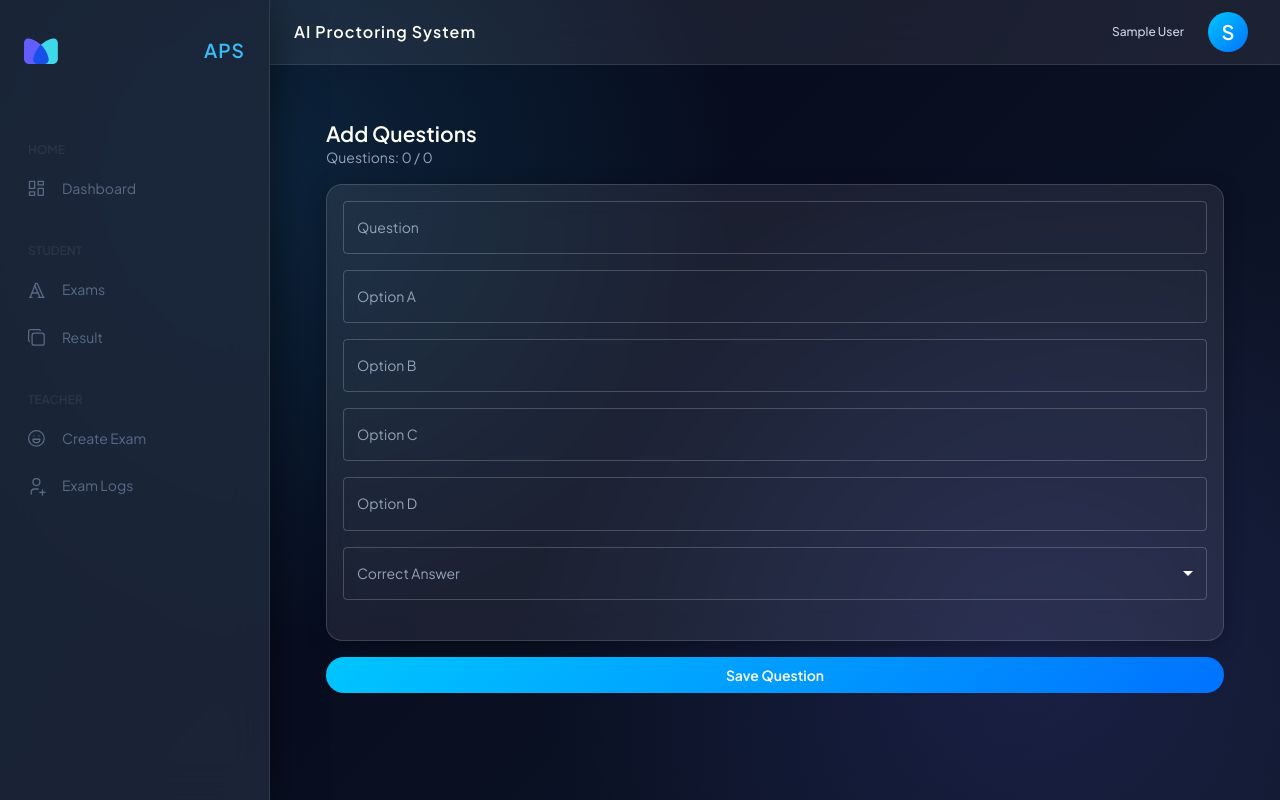
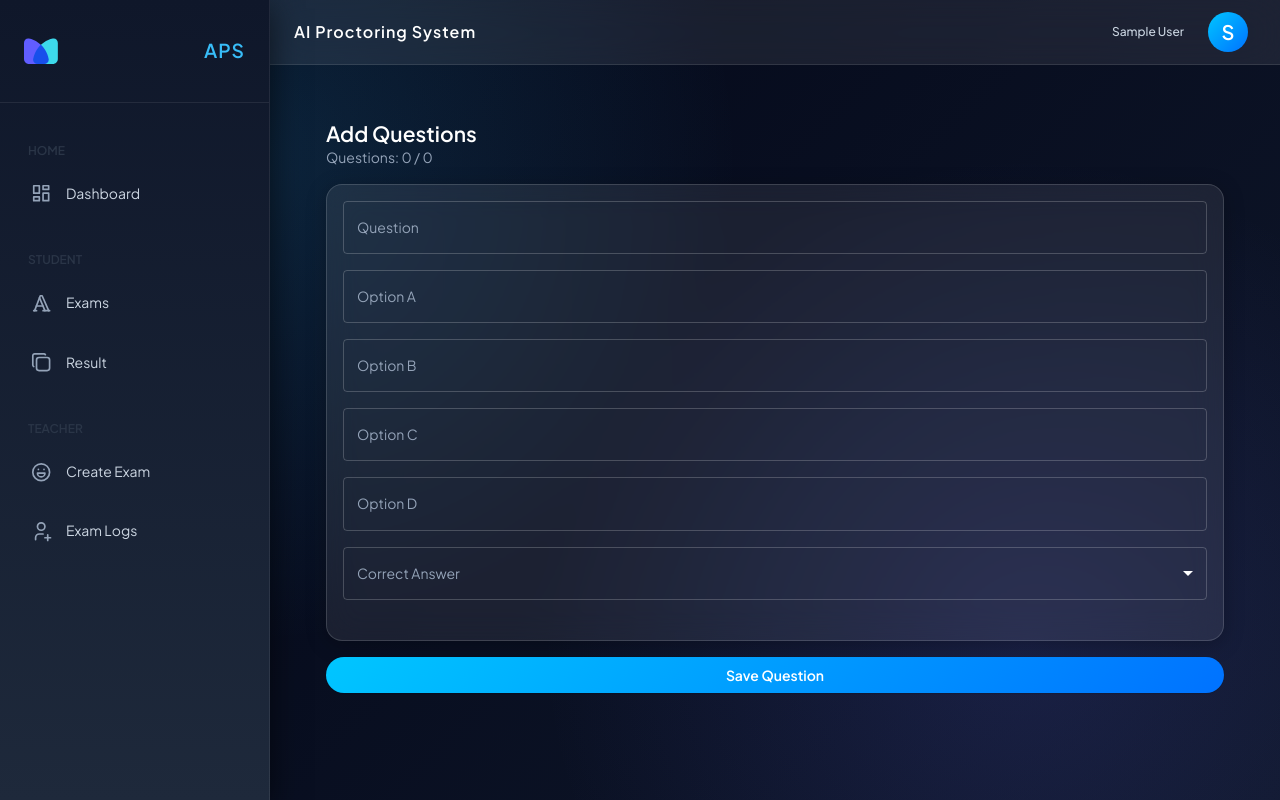
Before and after one commit to pavan18b/AI_Monitoring_System, a React (Create React App) app in the folder frontend/: page /add-questions in a window 1280 px wide. Built offline with nearby package versions, Linux system fonts and the light colour scheme; sample sign-in values are in the browser's storage.

Commit message:
premium sidebar UI upgrade

```diff
--- a/frontend/src/layouts/full/sidebar/NavItem/index.js
+++ b/frontend/src/layouts/full/sidebar/NavItem/index.js
@@ -1,40 +1,52 @@
-import React from 'react';
-import PropTypes from 'prop-types';
-import { NavLink } from 'react-router-dom';
-// mui imports
+import React from "react";
+import PropTypes from "prop-types";
+import { NavLink } from "react-router-dom";
+
+// MUI
 import {
   ListItemIcon,
   ListItem,
   List,
   styled,
   ListItemText,
-  useTheme
-} from '@mui/material';
+} from "@mui/material";
 
 const NavItem = ({ item, level, pathDirect, onClick }) => {
   const Icon = item.icon;
-  const theme = useTheme();
-  const itemIcon = <Icon stroke={1.5} size="1.3rem" />;
+  const itemIcon = <Icon stroke={1.8} size="1.4rem" />;
 
+  // 🔥 PREMIUM NEON STYLE
   const ListItemStyled = styled(ListItem)(() => ({
-    whiteSpace: 'nowrap',
-    marginBottom: '2px',
-    padding: '8px 10px',
-    borderRadius: '8px',
-    backgroundColor: level > 1 ? 'transparent !important' : 'inherit',
-    color:
-      theme.palette.text.secondary,
-    paddingLeft: '10px',
-    '&:hover': {
-      backgroundColor: theme.palette.primary.light,
-      color: theme.palette.primary.main,
+    whiteSpace: "nowrap",
+    marginBottom: "6px",
+    padding: "12px 14px",
+    borderRadius: "12px",
+
+    color: "#cbd5e1",
+    backgroundColor: "transparent",
+
+    transition: "all 0.25s ease",
+
+    // ✨ HOVER EFFECT
+    "&:hover": {
+      background: "rgba(99,102,241,0.15)",
+      color: "#fff",
+      transform: "translateX(6px)",
+
+      boxShadow: "0 0 10px rgba(99,102,241,0.6)",
     },
-    '&.Mui-selected': {
-      color: 'white',
-      backgroundColor: theme.palette.primary.main,
-      '&:hover': {
-        backgroundColor: theme.palette.primary.main,
-        color: 'white',
+
+    // 🎯 ACTIVE ITEM
+    "&.Mui-selected": {
+      background: "rgba(99,102,241,0.25)",
+      color: "#fff",
+      fontWeight: "600",
+      transform: "translateX(6px)",
+
+      boxShadow: "0 0 15px rgba(99,102,241,0.9)",
+
+      "&:hover": {
+        background: "rgba(99,102,241,0.35)",
       },
     },
   }));
@@ -43,26 +55,38 @@ const NavItem = ({ item, level, pathDirect, onClick }) => {
     <List component="li" disablePadding key={item.id}>
       <ListItemStyled
         button
-        component={item.external ? 'a' : NavLink}
+        component={item.external ? "a" : NavLink}
         to={item.href}
-        href={item.external ? item.href : ''}
+        href={item.external ? item.href : ""}
         disabled={item.disabled}
         selected={pathDirect === item.href}
-        target={item.external ? '_blank' : ''}
+        target={item.external ? "_blank" : ""}
         onClick={onClick}
       >
+        {/* 🔥 ICON WITH ANIMATION */}
         <ListItemIcon
           sx={{
-            minWidth: '36px',
-            p: '3px 0',
-            color: 'inherit',
+            minWidth: "36px",
+            color: "#94a3b8",
+            transition: "all 0.3s",
+
+            ".Mui-selected &": {
+              color: "#38bdf8",
+              transform: "scale(1.2)",
+            },
           }}
         >
           {itemIcon}
         </ListItemIcon>
-        <ListItemText>
-          <>{item.title}</>
-        </ListItemText>
+
+        {/* TEXT */}
+        <ListItemText
+          primary={item.title}
+          sx={{
+            color: "inherit",
+            fontWeight: 500,
+          }}
+        />
       </ListItemStyled>
     </List>
   );
--- a/frontend/src/layouts/full/sidebar/Sidebar.js
+++ b/frontend/src/layouts/full/sidebar/Sidebar.js
@@ -7,21 +7,24 @@ const Sidebar = (props) => {
 
   const sidebarWidth = "270px";
 
-  // 🎨 GLASS SIDEBAR STYLE
- const sidebarStyle = {
-  width: sidebarWidth,
-  boxSizing: "border-box",
+  // 🎨 IMPROVED PREMIUM SIDEBAR STYLE
+  const sidebarStyle = {
+    width: sidebarWidth,
+    boxSizing: "border-box",
 
-  // 💎 NEW PREMIUM COLOR
-  backdropFilter: "blur(20px)",
-  background: "rgba(30, 41, 59, 0.85)", // 🔥 NEW COLOR
+    // 🔥 DARK BLUE GRADIENT (BEST LOOK)
+    background: "linear-gradient(180deg, #0f172a 0%, #1e293b 100%)",
 
-  // ✨ BORDER + DEPTH
-  borderRight: "1px solid rgba(255,255,255,0.1)",
-  boxShadow: "0 10px 40px rgba(0,0,0,0.5)",
+    // 💎 GLASS EFFECT
+    backdropFilter: "blur(16px)",
 
-  color: "#e2e8f0",
-};
+    // ✨ BORDER + SHADOW
+    borderRight: "1px solid rgba(255,255,255,0.08)",
+    boxShadow: "0 8px 30px rgba(0,0,0,0.6)",
+
+    // TEXT COLOR
+    color: "#e2e8f0",
+  };
 
   if (lgUp) {
     return (
@@ -41,6 +44,7 @@ const Sidebar = (props) => {
                 px: 3,
                 py: 2,
                 gap: 2,
+                borderBottom: "1px solid rgba(255,255,255,0.08)",
               }}
             >
               <Logo />
@@ -79,6 +83,7 @@ const Sidebar = (props) => {
           alignItems: "center",
           px: 2,
           py: 2,
+          borderBottom: "1px solid rgba(255,255,255,0.08)",
         }}
       >
         <Logo />
@@ -91,7 +96,7 @@ const Sidebar = (props) => {
             ml: 1,
           }}
         >
-
+          APS
         </Typography>
       </Box>
 
```
